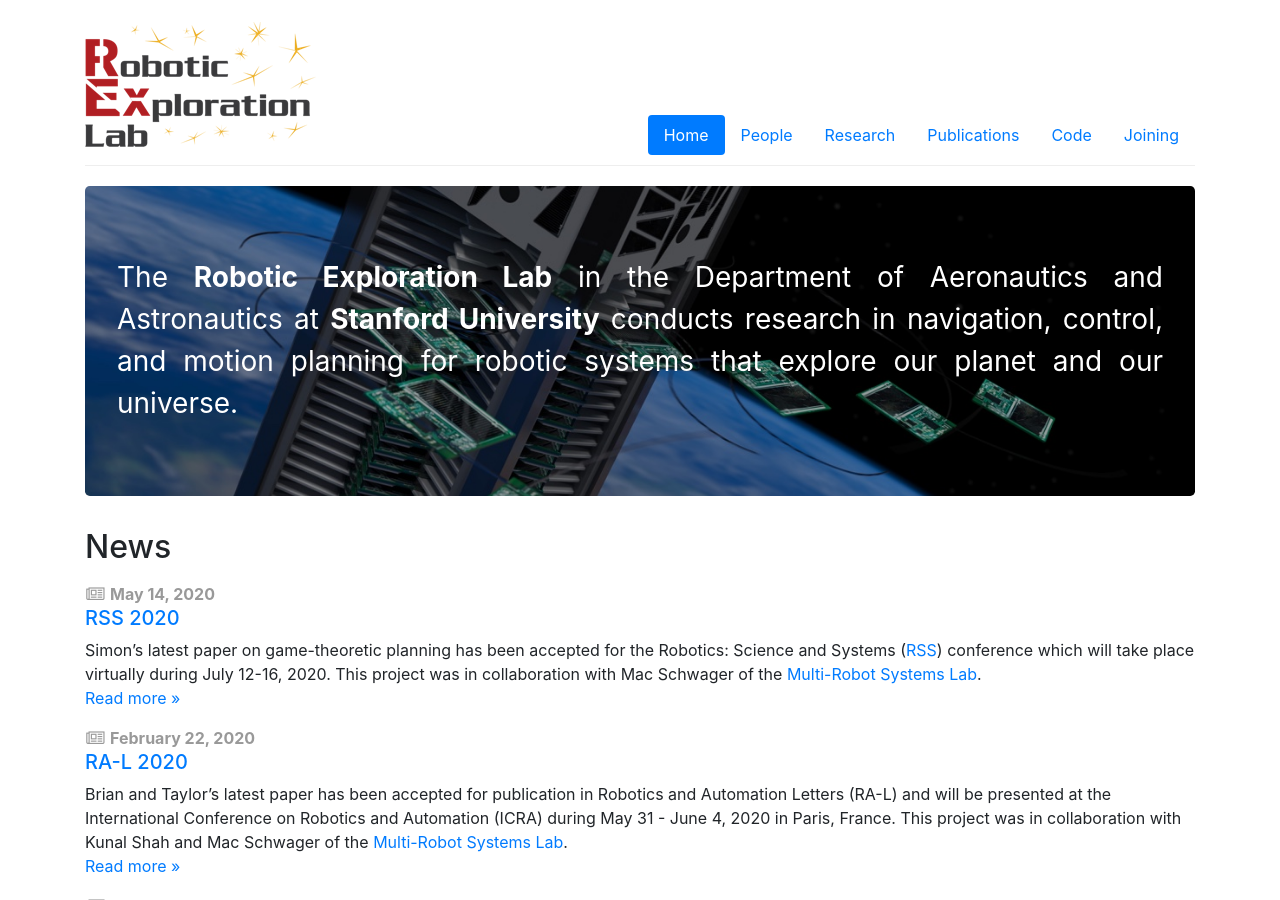
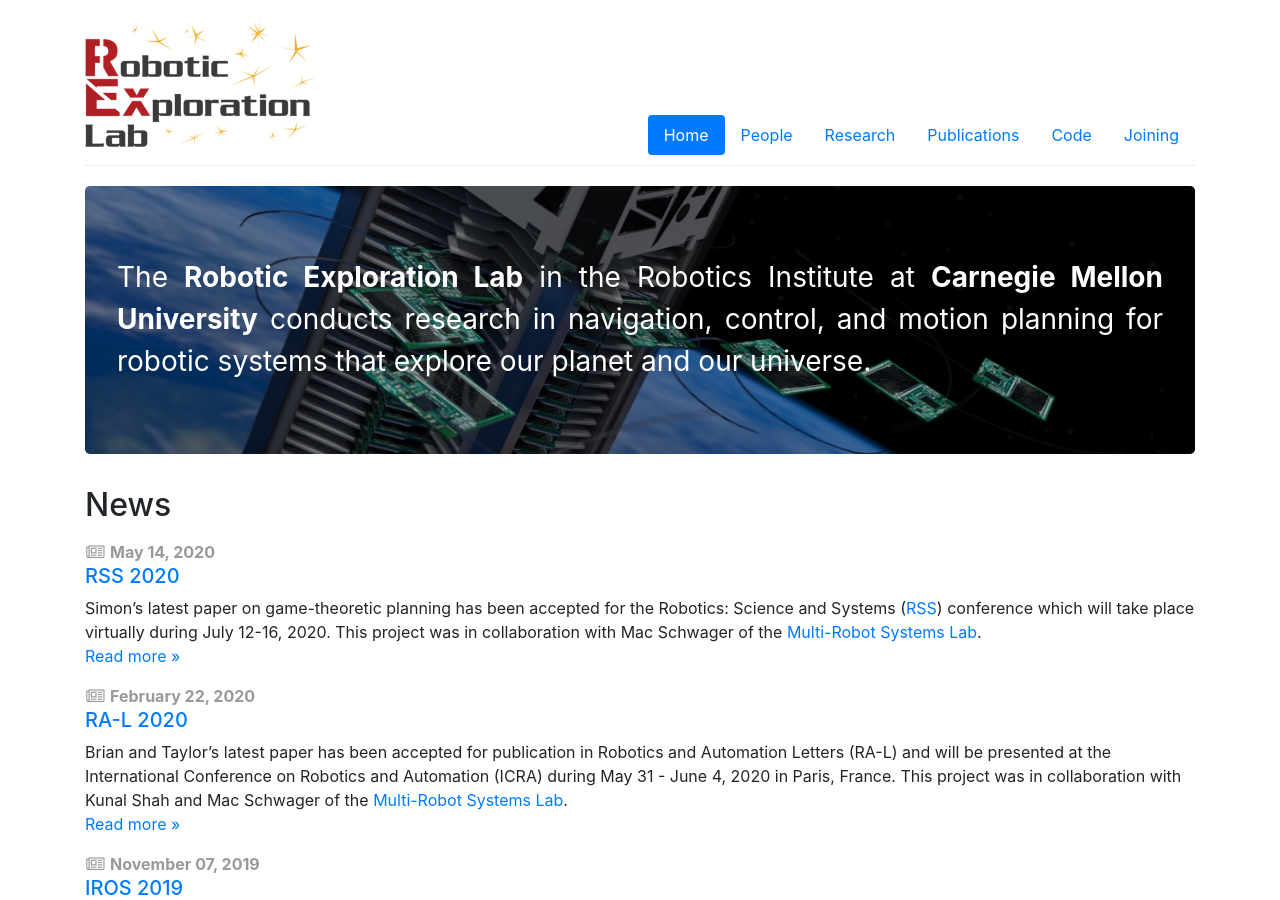
Before and after one commit to RoboticExplorationLab/roboticexplorationlab.github.io, a Jekyll site: the page built from index.html, in a window 1280 px wide and 900 px high. Built offline with Jekyll 4.4.1, drawn with Linux system fonts in a browser that asks for light colours.

Commit message:
updated banner

```diff
--- a/index.html
+++ b/index.html
@@ -22,7 +22,7 @@
 
 <div class="jumbotron">
     <p>
-        The <b>Robotic Exploration Lab</b> in the Department of Aeronautics and Astronautics at <b>Stanford University</b> conducts research in navigation, control, and motion planning for robotic systems that explore our planet and our universe.
+        The <b>Robotic Exploration Lab</b> in the Robotics Institute at <b>Carnegie Mellon University</b> conducts research in navigation, control, and motion planning for robotic systems that explore our planet and our universe.
     </p>
 </div>
 
```
